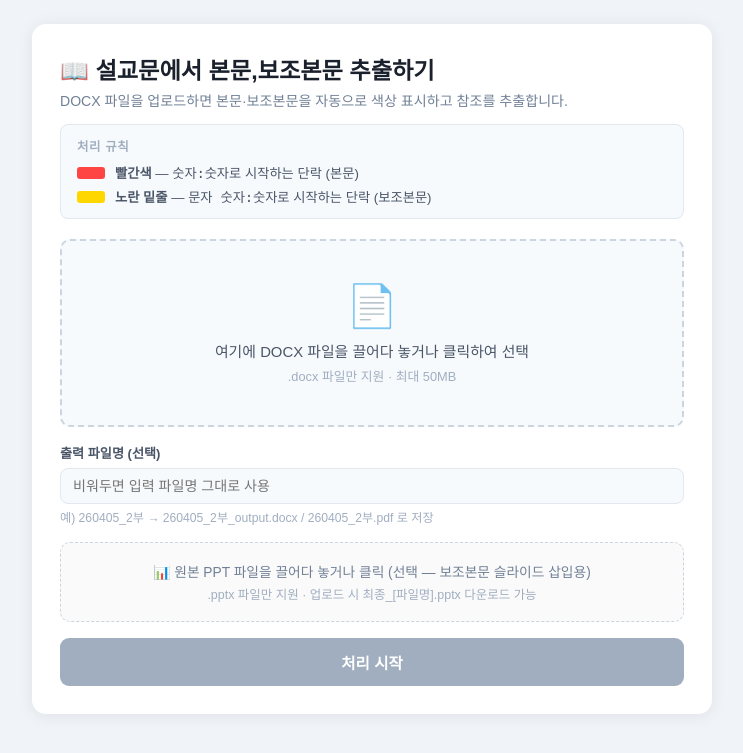
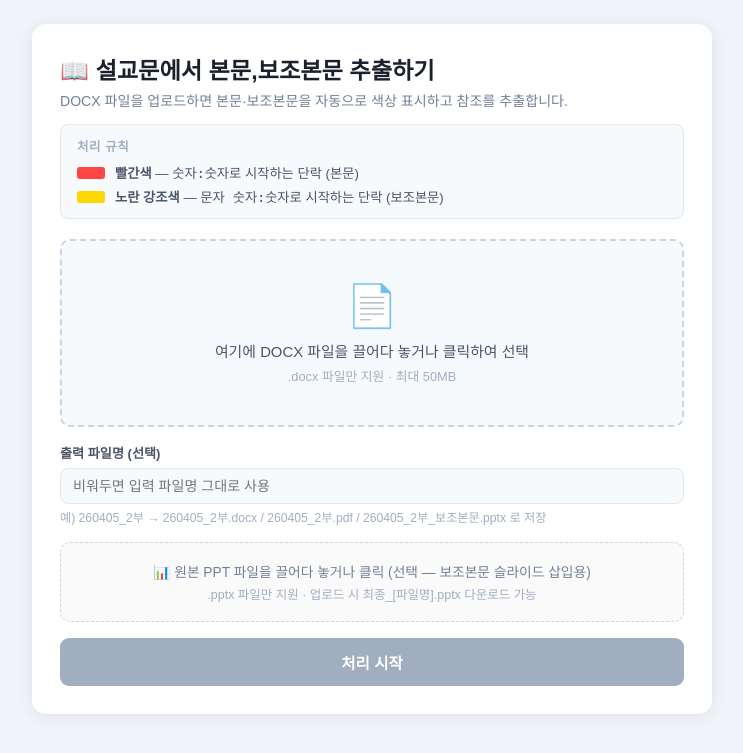
Before and after one commit to YOOSUNAH/sermon-scripture-extractor, a Flask app: page / in a window 1280 px wide. Shown: the top 753 px of the page, without its empty margins (268-1011 px from the left). Run offline with Flask 3, Linux system fonts and the light colour scheme.

Commit message:
DOCX 보조본문 강조를 밑줄 제거 후 노란 강조색만 사용
출력 파일명에서 _output 접미사 제거 — 입력 파일명과 동일하게 저장.
UI 안내 문구도 일치하게 업데이트.

Co-Authored-By: Claude Opus 4.7 (1M context) <noreply@anthropic.com>

```diff
--- a/app.py
+++ b/app.py
@@ -42,9 +42,8 @@ def set_paragraph_red(para):
         run.font.color.rgb = RGBColor(0xFF, 0x00, 0x00)
 
 
-def set_paragraph_yellow_underline(para):
+def set_paragraph_yellow_highlight(para):
     for run in para.runs:
-        run.font.underline = True
         rPr = _get_or_add_rPr(run)
         for ex in rPr.findall(qn('w:highlight')):
             rPr.remove(ex)
@@ -87,7 +86,7 @@ def process_document(input_bytes: bytes):
             if ref:
                 red_refs.append(ref)
         elif YELLOW_PATTERN.match(text):
-            set_paragraph_yellow_underline(para)
+            set_paragraph_yellow_highlight(para)
             ref = extract_reference(text, is_yellow=True)
             if ref:
                 yellow_refs.append(ref)
@@ -276,7 +275,7 @@ def process():
     session_id = str(uuid.uuid4())
 
     # 1) DOCX 저장
-    docx_out_name = f'{out_stem}_output.docx'
+    docx_out_name = f'{out_stem}.docx'
     docx_path = os.path.join(tmp_dir, docx_out_name)
     doc.save(docx_path)
 
--- a/templates/index.html
+++ b/templates/index.html
@@ -168,7 +168,7 @@ h1 { font-size: 1.45rem; font-weight: 700; color: #1a202c; margin-bottom: 4px; }
     <div class="legend">
       <div class="legend-title">처리 규칙</div>
       <div class="legend-item"><div class="swatch swatch-red"></div><span><strong>빨간색</strong> — <code>숫자:숫자</code>로 시작하는 단락 (본문)</span></div>
-      <div class="legend-item"><div class="swatch swatch-yellow"></div><span><strong>노란 밑줄</strong> — <code>문자 숫자:숫자</code>로 시작하는 단락 (보조본문)</span></div>
+      <div class="legend-item"><div class="swatch swatch-yellow"></div><span><strong>노란 강조색</strong> — <code>문자 숫자:숫자</code>로 시작하는 단락 (보조본문)</span></div>
     </div>
 
     <div class="drop-zone" id="drop-zone">
@@ -186,7 +186,7 @@ h1 { font-size: 1.45rem; font-weight: 700; color: #1a202c; margin-bottom: 4px; }
     <div class="field-group">
       <label class="field-label" for="custom-name">출력 파일명 (선택)</label>
       <input type="text" class="field-input" id="custom-name" placeholder="비워두면 입력 파일명 그대로 사용">
-      <p class="field-hint">예) 260405_2부 → 260405_2부_output.docx / 260405_2부.pdf 로 저장</p>
+      <p class="field-hint">예) 260405_2부 → 260405_2부.docx / 260405_2부.pdf / 260405_2부_보조본문.pptx 로 저장</p>
     </div>
 
     <!-- PPT 업로드 -->
```
